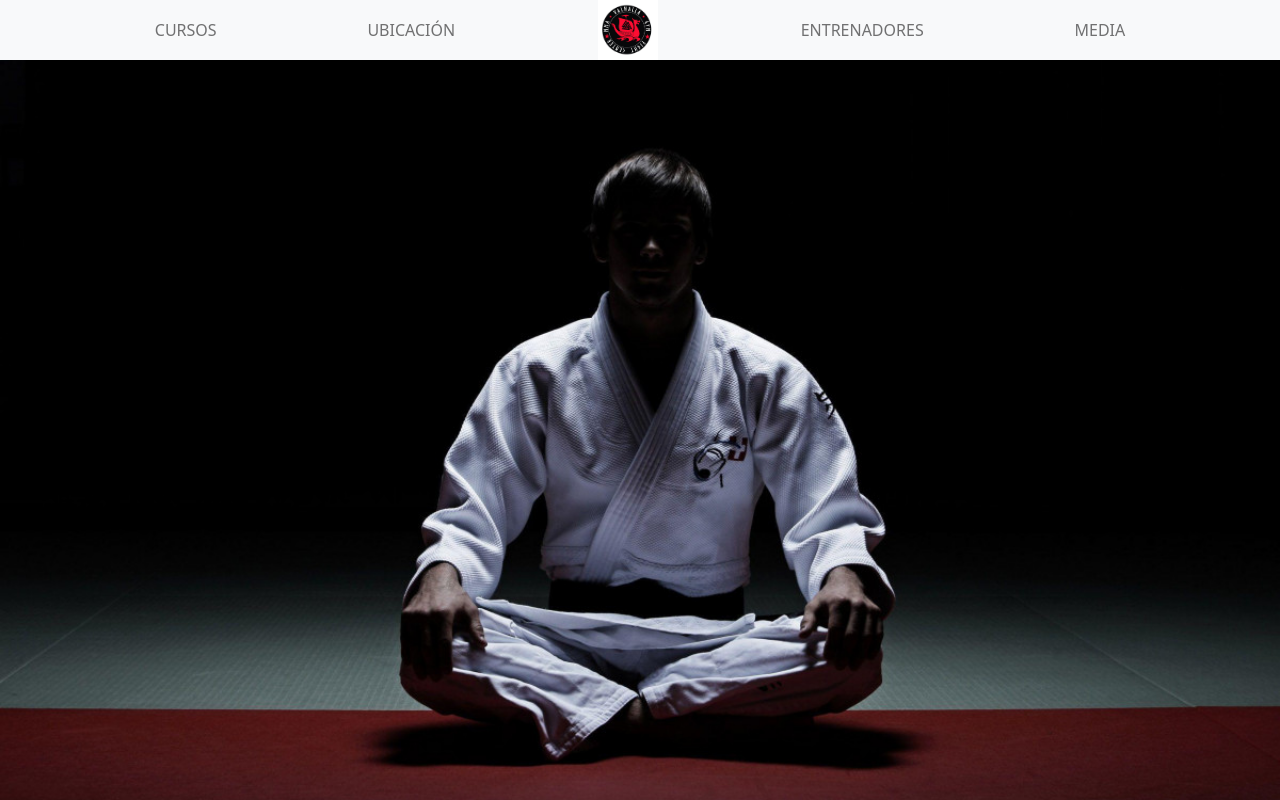
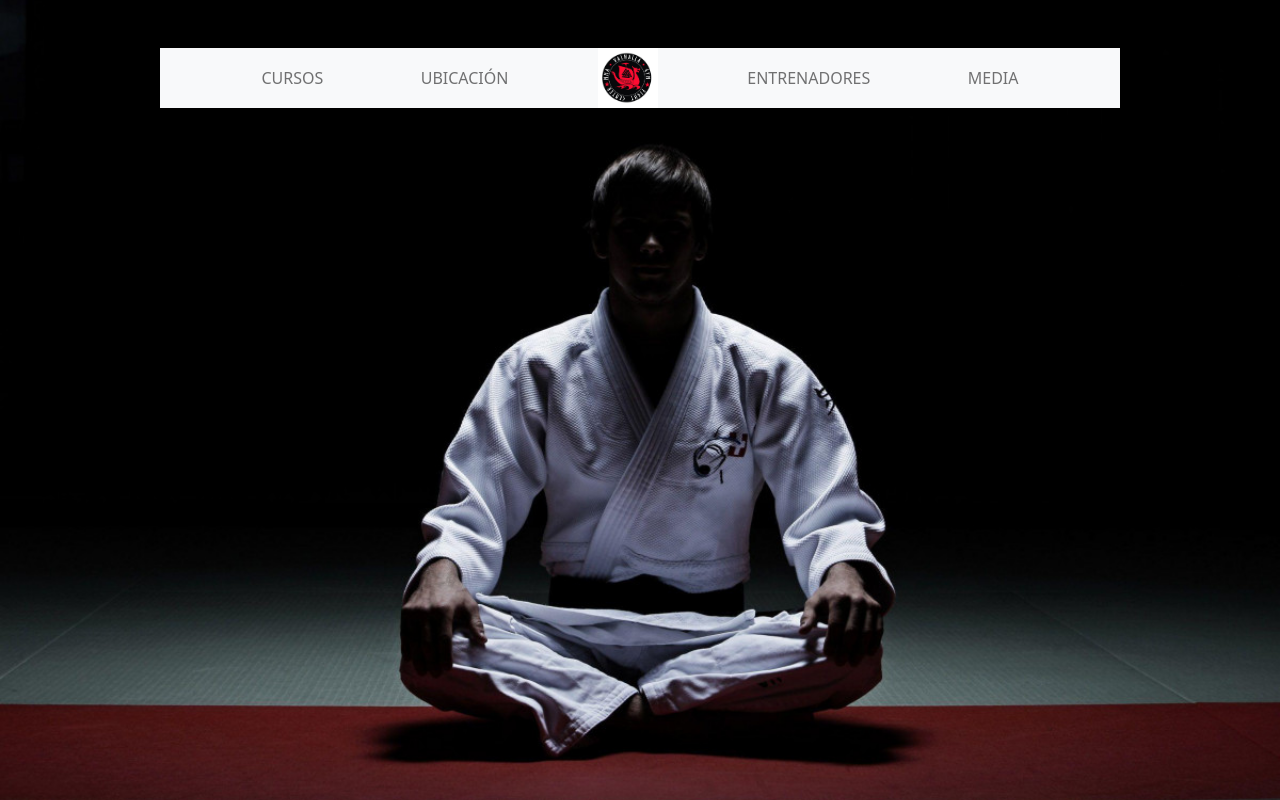
Before and after one commit to LynxPardelle/ValhallaBujutsu, a plain HTML site: page index.html in a window 1280 px wide. Shown: the top 800 px of the page. Drawn offline with nearby package versions, Linux system fonts and the light colour scheme; files that its build step writes are made by us from their sources.

Commit message:
navbar_magic

```diff
--- a/assets/css/header.scss
+++ b/assets/css/header.scss
@@ -1,9 +1,15 @@
+#header {
+
+    nav {
+        transition: 500ms;
+    }
+
     .portadaDesktop{
         height: calc( 100vh );
         background-image: url('/assets/images/coverDesktop.jpg')!important;
         background-repeat: no-repeat;
         background-size: cover;
-    background-position: top center;
+        background-position: 60% 10%;
     }
 
     .portadaMobile{
@@ -13,7 +19,4 @@
         background-size: cover;
         background-position: top center;
     }
-
-.fixed-top{
-    max-width: 100vw!important;
 }
--- a/assets/js/jesus.js
+++ b/assets/js/jesus.js
@@ -1 +1,24 @@
 'use strict'
+
+function headerNavReady() {
+    var nav = document.querySelector("#navBarHeader");
+    if(window.innerWidth > 576) {
+        window.addEventListener("scroll", () => {
+            if (window.pageYOffset > 48) {
+                nav.classList.remove('w-75vw');
+                nav.classList.remove('mt-5');
+                nav.classList.add('w-100vw');
+                // console.log(nav);
+            } else {
+                nav.classList.remove('w-100vw');
+                nav.classList.add('w-75vw');
+                nav.classList.add('mt-5');
+            }
+        });
+    } else {
+        nav.classList.remove('w-75vw');
+        nav.classList.remove('mt-5');
+        nav.classList.add('w-100vw');
+    }
+
+}
--- a/assets/js/main.js
+++ b/assets/js/main.js
@@ -42,6 +42,7 @@ function getBody() {
 }
 function getHeader() {
   document.getElementById("header").innerHTML = document.getElementById("header_iframe").contentWindow.document.getElementById("header").innerHTML;
+  headerNavReady();
 }
 function getSInfo() {
   document.getElementById("s_info").innerHTML = document.getElementById("section_info_iframe").contentWindow.document.getElementById("s_info").innerHTML;
--- a/header.html
+++ b/header.html
@@ -1,15 +1,21 @@
 <!DOCTYPE html>
 <html lang="es">
+
 <head>
   <meta charset="UTF-8" />
   <meta http-equiv="X-UA-Compatible" content="IE=edge" />
   <meta name="viewport" content="width=device-width, initial-scale=1.0" />
 </head>
+
 <body id="header">
   <!----------HEADER---------------->
-    <nav class="navbar navbar-expand-lg navbar-light bg-light p-0 fixed-top d-block">
+  <!--
+      <nav class="navbar navbar-expand-lg navbar-light bg-light p-0 fixed-top mx-auto d-block w-100vw">
+  -->
+  <nav id="navBarHeader" class="navbar navbar-expand-lg navbar-light bg-light p-0 fixed-top d-block mx-auto w-75vw mt-5 ">
     <div class="container-xxl">
-        <a class="navbar-brand d-block d-lg-none p-0 m-0" href="#"><img src="/assets/images/logo2.jpg" width="60" alt=""></a>
+      <a class="navbar-brand d-block d-lg-none p-0 m-0" href="#"><img src="/assets/images/logo2.jpg" width="60"
+          alt=""></a>
       <button class="navbar-toggler" type="button" data-bs-toggle="collapse" data-bs-target="#navbarNavDropdown" aria-controls="navbarNavDropdown" aria-expanded="false" aria-label="Toggle navigation">
         <span class="navbar-toggler-icon"></span>
       </button>
@@ -36,13 +42,15 @@
       </div>
     </div>
   </nav>
+
   <!----------DESKTOP--------------->
-    <div class="m-0 p-0 d-none d-sm-block mb-5 portadaDesktop">
+  <div class="m-0 p-0 d-none d-sm-block mb-5 portadaDesktop h-100vh">
+  </div>
     <!--img class="img-fluid portada" src="./assets/images/tipos-artes-marciales-default.jpg" alt=""/-->
+  <!----------MOBILE---------------->
+  <div class="m-0 p-0 d-block d-sm-none mb-5 portadaMobile h-100vh">
   </div>
-    <!----------MOBILE---------------->
-    <div class="m-0 p-0 d-block d-sm-none mb-5 portadaMobile">
     <!--img class="img-fluid portada" src="./assets/images/cover-mobile.jpg" alt=""/-->
-    </div>
 </body>
+
 </html>
--- a/index.html
+++ b/index.html
@@ -1,23 +1,25 @@
 <!DOCTYPE html>
+
 <html lang="es">
+
   <head>
     <meta charset="UTF-8" />
     <meta http-equiv="X-UA-Compatible" content="IE=edge" />
     <meta name="viewport" content="width=device-width, initial-scale=1.0" />
     <title>Valhalla Bujutsu</title>
-
+    <link rel="stylesheet" href="https://cdn.jsdelivr.net/npm/reset-css@5.0.1/reset.min.css">
     <link href="https://cdn.jsdelivr.net/npm/bootstrap@5.0.2/dist/css/bootstrap.min.css" rel="stylesheet" integrity="sha384-EVSTQN3/azprG1Anm3QDgpJLIm9Nao0Yz1ztcQTwFspd3yD65VohhpuuCOmLASjC" crossorigin="anonymous">    <link rel="shortcut icon" href="./assets/images/logo_low_res_RefillGrillNBeer.jpg" type="image/x-icon">
-    <linkel="stylesheet"
-    href="https://cdnjs.cloudflare.com/ajax/libs/animate.css/4.1.1/animate.min.css"
-    />
+    <linkel="stylesheet" href="https://cdnjs.cloudflare.com/ajax/libs/animate.css/4.1.1/animate.min.css"/>
     <link rel="stylesheet" href="./assets/css/style.css">
   </head>
+
   <body onload="getBody()">
     <script src="https://cdn.jsdelivr.net/npm/bootstrap@5.0.2/dist/js/bootstrap.bundle.min.js" integrity="sha384-MrcW6ZMFYlzcLA8Nl+NtUVF0sA7MsXsP1UyJoMp4YLEuNSfAP+JcXn/tWtIaxVXM" crossorigin="anonymous"></script>  </body>
+    <script src="./assets/js/jesus.js"></script>
     <script src="./assets/js/main.js"></script>
     <script src="./assets/js/events.js"></script>
     <script src="./assets/js/franco.js"></script>
-    <script src="./assets/js/jesus.js"></script>
     <script src="./assets/js/viridiana.js"></script>
   </body>
+
 </html>
```
Also changed, not shown: s_media.html (+4 -0 lines), assets/css/style.css (deleted), 1 other file. Lines whose indentation alone changed are shown as unchanged.
